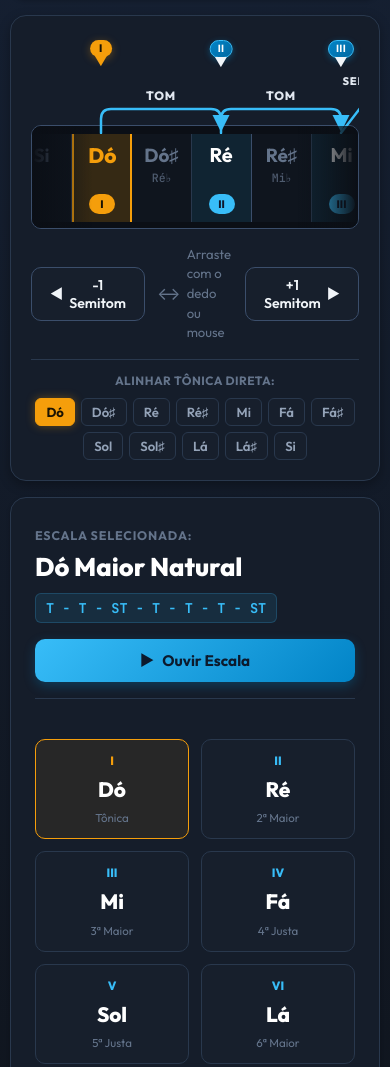
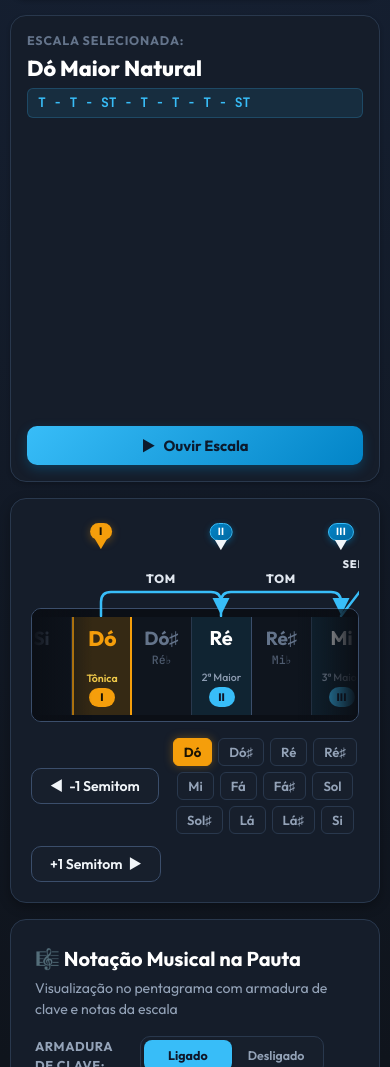
Before and after one commit to Morphabius/escala-interativa, a plain HTML site: page index.html in a window 390 px wide. Shown: the part 420-1487 px from the top of the page. Drawn offline with Linux system fonts and the light colour scheme.

Commit message:
Move degree names to tape cells, reorder dashboard above ruler, and embed quick root shortcuts in nav bar

```diff
--- a/app.js
+++ b/app.js
@@ -203,6 +203,7 @@ const state = {
   totalCycles: 7,      // 7 repetições de 12 semitons = 84 células
   trackOffset: 0,      // Deslocamento X atual em pixels
   isDragging: false,
+  justDragged: false,
   dragStartX: 0,
   dragStartOffset: 0,
 
@@ -233,7 +234,6 @@ const dom = {
 
   currentScaleTitle: document.getElementById("currentScaleTitle"),
   scaleFormulaBadge: document.getElementById("scaleFormulaBadge"),
-  scaleDegreesGrid: document.getElementById("scaleDegreesGrid"),
   theoryBannerContainer: document.getElementById("theoryBannerContainer"),
   btnPlayScale: document.getElementById("btnPlayScale"),
 
@@ -370,11 +370,18 @@ function buildTapeCells() {
     cell.innerHTML = `
       <span class="cell-note-name">${getNoteName(pitchClass)}</span>
       <span class="cell-enharmonic">${getEnharmonicSubtitle(pitchClass)}</span>
+      <span class="degree-name"></span>
       <span class="cell-degree-tag"></span>
     `;
 
     cell.addEventListener("click", () => {
-      if (!state.isDragging) {
+      if (state.isDragging || state.justDragged) return;
+      if (cell.classList.contains("in-scale") && cell.dataset.midi) {
+        const midi = parseInt(cell.dataset.midi, 10);
+        playTone(midi, 0.45);
+        cell.classList.add("is-playing");
+        setTimeout(() => cell.classList.remove("is-playing"), 220);
+      } else {
         alignToPitch(pitchClass, true);
         playTone(pitchClass + 60);
       }
@@ -638,6 +645,7 @@ function renderTapeHighlights() {
     const pitch = parseInt(cell.dataset.pitch);
     const noteNameEl = cell.querySelector(".cell-note-name");
     const enharmonicEl = cell.querySelector(".cell-enharmonic");
+    const degreeNameEl = cell.querySelector(".degree-name");
     const degreeTagEl = cell.querySelector(".cell-degree-tag");
 
     const diffFromTonicCell = idx - activeTonicCellIndex;
@@ -680,6 +688,14 @@ function renderTapeHighlights() {
         enharmonicEl.textContent = getEnharmonicSubtitle(pitch);
       }
 
+      // Descrição do grau / intervalo transferida para a fita
+      if (degreeNameEl) {
+        degreeNameEl.textContent = scale.intervalsDesc[degreeIndex] || "";
+      }
+
+      // Nota MIDI exata do grau (com oitava ascendente para o Grau VIII soar 1 oitava acima do I)
+      cell.dataset.midi = 60 + state.currentRootPitch + relativeOffsets[degreeIndex];
+
       // Grau exibido na tag
       const degRoman = ["I", "II", "III", "IV", "V", "VI", "VII", "VIII"][degreeIndex] || (degreeIndex + 1);
       degreeTagEl.textContent = degRoman;
@@ -694,6 +710,10 @@ function renderTapeHighlights() {
       cell.classList.remove("in-scale", "is-tonic", "has-conflict");
       noteNameEl.textContent = getNoteName(pitch);
       enharmonicEl.textContent = getEnharmonicSubtitle(pitch);
+      if (degreeNameEl) {
+        degreeNameEl.textContent = "";
+      }
+      delete cell.dataset.midi;
       degreeTagEl.textContent = "";
     }
   });
@@ -720,40 +740,6 @@ function renderDashboard() {
 
   // Renderiza o Banner Didático Teórico
   renderTheoryBanner(scaleAnalysis);
-
-  // Grid de Graus
-  dom.scaleDegreesGrid.innerHTML = "";
-  const relativeOffsets = getScaleRelativeOffsets();
-
-  scaleAnalysis.degreeNotes.forEach((noteNameRaw, i) => {
-    const isRoot = i === 0 || i === scaleAnalysis.degreeNotes.length - 1;
-    const hasConflict = scaleAnalysis.conflictDegreeIndices.has(i);
-    const card = document.createElement("div");
-    card.className = `degree-card ${isRoot ? "is-root" : ""} ${hasConflict ? "has-conflict" : ""}`;
-
-    const degreeNum = scale.degrees[i] ? scale.degrees[i].split(" ")[0] : `Grau ${i+1}`;
-    const intervalName = scale.intervalsDesc[i] || "";
-
-    let noteName = noteNameRaw;
-    if (state.naming === "cifra") {
-      noteName = translateToCifra(noteName);
-    }
-
-    card.innerHTML = `
-      <span class="degree-num">${degreeNum}</span>
-      <span class="degree-note">${noteName}</span>
-      <span class="degree-name">${intervalName}</span>
-      ${hasConflict ? '<span class="conflict-badge">⚠️ Repetição</span>' : ''}
-    `;
-
-    const offset = relativeOffsets[i] !== undefined ? relativeOffsets[i] : 0;
-    const midiNote = 60 + state.currentRootPitch + offset;
-    card.addEventListener("click", () => {
-      playTone(midiNote);
-    });
-
-    dom.scaleDegreesGrid.appendChild(card);
-  });
 
   // Atualiza a Notação Musical na Pauta (Pentagrama)
   renderMusicalStaff();
@@ -855,6 +841,7 @@ function setupDragEvents() {
 
   const onPointerDown = (e) => {
     state.isDragging = true;
+    state.justDragged = false;
     state.dragStartX = e.clientX;
     state.dragStartOffset = state.trackOffset;
     dom.tapeTrack.style.transition = "none";
@@ -864,6 +851,9 @@ function setupDragEvents() {
   const onPointerMove = (e) => {
     if (!state.isDragging) return;
     const deltaX = e.clientX - state.dragStartX;
+    if (Math.abs(deltaX) > 4) {
+      state.justDragged = true;
+    }
     state.trackOffset = state.dragStartOffset + deltaX;
 
     const singleCycleWidth = 12 * state.cellWidth;
@@ -894,6 +884,14 @@ function setupDragEvents() {
     if (!state.isDragging) return;
     state.isDragging = false;
     viewport.releasePointerCapture(e.pointerId);
+
+    if (!state.justDragged) {
+      return;
+    }
+
+    setTimeout(() => {
+      state.justDragged = false;
+    }, 60);
 
     const nearestCell = Math.round((state.anchorX - state.trackOffset) / state.cellWidth);
     state.currentRootPitch = ((nearestCell % 12) + 12) % 12;
@@ -1075,13 +1073,11 @@ function playScaleSequence() {
     playTone(midi, 0.45, delay);
 
     setTimeout(() => {
-      const cards = dom.scaleDegreesGrid.querySelectorAll(".degree-card");
-      if (cards[idx]) {
-        cards[idx].style.transform = "scale(1.08)";
-        cards[idx].style.borderColor = "#f59e0b";
+      const cells = dom.tapeTrack.querySelectorAll(".chromatic-cell.in-scale");
+      if (cells[idx]) {
+        cells[idx].classList.add("is-playing");
         setTimeout(() => {
-          cards[idx].style.transform = "";
-          cards[idx].style.borderColor = "";
+          cells[idx].classList.remove("is-playing");
         }, 280);
       }
     }, delay * 1000);
--- a/index.html
+++ b/index.html
@@ -66,6 +66,24 @@
       </div>
     </section>
 
+    <!-- Painel de Resultado e Análise Musical -->
+    <section class="results-dashboard">
+      <div class="dashboard-header">
+        <div class="current-scale-summary">
+          <span class="summary-prefix">Escala Selecionada:</span>
+          <h2 class="current-scale-title" id="currentScaleTitle">Dó Maior Natural</h2>
+          <div class="formula-badge" id="scaleFormulaBadge">T - T - ST - T - T - T - ST</div>
+        </div>
+
+        <button id="btnPlayScale" class="play-audio-btn">
+          <span class="play-icon">▶</span> Ouvir Escala
+        </button>
+      </div>
+
+      <!-- Banner Didático de Alerta / Sucesso de Ortografia Diatônica -->
+      <div id="theoryBannerContainer" class="theory-banner-wrapper"></div>
+    </section>
+
     <!-- Área Principal da Régua Interativa -->
     <main class="interactive-stage">
       <!-- Indicador dos Graus / Linha Guia Superior -->
@@ -95,45 +113,15 @@
         <button id="btnPrevSemitone" class="nav-btn" title="Recuar 1 Semitom">
           <span class="icon">◀</span> -1 Semitom
         </button>
-        <div class="drag-hint">
-          <span class="drag-icon">↔</span> Arraste com o dedo ou mouse
+        <!-- Atalhos rápidos de Tônica -->
+        <div class="quick-roots-list" id="quickRootsList">
+          <!-- Botões C, C#, D, etc. injetados dinamicamente -->
         </div>
         <button id="btnNextSemitone" class="nav-btn" title="Avançar 1 Semitom">
           +1 Semitom <span class="icon">▶</span>
         </button>
       </div>
-
-      <!-- Atalhos rápidos de Tônica -->
-      <div class="quick-roots-wrapper">
-        <span class="quick-label">Alinhar Tônica direta:</span>
-        <div class="quick-roots-list" id="quickRootsList">
-          <!-- Botões C, C#, D, etc. injetados dinamicamente -->
-        </div>
-      </div>
     </main>
-
-    <!-- Painel de Resultado e Análise Musical -->
-    <section class="results-dashboard">
-      <div class="dashboard-header">
-        <div class="current-scale-summary">
-          <span class="summary-prefix">Escala Selecionada:</span>
-          <h2 class="current-scale-title" id="currentScaleTitle">Dó Maior Natural</h2>
-          <div class="formula-badge" id="scaleFormulaBadge">T - T - ST - T - T - T - ST</div>
-        </div>
-
-        <button id="btnPlayScale" class="play-audio-btn">
-          <span class="play-icon">▶</span> Ouvir Escala
-        </button>
-      </div>
-
-      <!-- Banner Didático de Alerta / Sucesso de Ortografia Diatônica -->
-      <div id="theoryBannerContainer" class="theory-banner-wrapper"></div>
-
-      <!-- Tabela / Lista dos Graus da Escala Resultante -->
-      <div class="scale-degrees-grid" id="scaleDegreesGrid">
-        <!-- Cartões de cada grau gerados dinamicamente -->
-      </div>
-    </section>
 
     <!-- Seção de Notação Musical na Pauta (Pentagrama) -->
     <section class="musical-card">
--- a/style.css
+++ b/style.css
@@ -24,7 +24,7 @@
   --degree-active-text: #ffffff;
 
   --cell-width: 80px;
-  --cell-height: 98px;
+  --cell-height: 112px;
 
   --font-sans: 'Outfit', -apple-system, BlinkMacSystemFont, "Segoe UI", Roboto, sans-serif;
   --font-mono: 'JetBrains Mono', monospace;
@@ -390,10 +390,43 @@ body {
   font-size: 0.72rem;
   color: var(--text-dim);
   font-family: var(--font-mono);
-  min-height: 18px;
-  line-height: 18px;
+  min-height: 16px;
+  line-height: 16px;
   margin-top: 2px;
   opacity: 0.75;
+}
+
+.chromatic-cell .degree-name {
+  font-size: 0.66rem;
+  font-weight: 500;
+  color: var(--text-muted);
+  text-align: center;
+  line-height: 1.15;
+  min-height: 16px;
+  margin-top: 3px;
+  opacity: 0;
+  transition: opacity 0.18s ease, color 0.18s ease;
+  word-break: break-word;
+}
+
+.chromatic-cell.in-scale .degree-name {
+  opacity: 0.95;
+}
+
+.chromatic-cell.is-tonic .degree-name {
+  color: #fcd34d;
+  font-weight: 600;
+}
+
+.chromatic-cell.is-playing {
+  background: rgba(56, 189, 248, 0.28) !important;
+  box-shadow: inset 0 0 12px rgba(56, 189, 248, 0.5);
+  transform: scale(1.03);
+}
+
+.chromatic-cell.is-tonic.is-playing {
+  background: rgba(245, 158, 11, 0.34) !important;
+  box-shadow: inset 0 0 12px rgba(245, 158, 11, 0.55);
 }
 
 .cell-degree-tag {
@@ -481,13 +514,15 @@ body {
 .tape-navigation-bar {
   width: 100%;
   display: flex;
+  flex-wrap: wrap;
   align-items: center;
   justify-content: space-between;
-  margin-bottom: 16px;
+  margin-bottom: 0;
   gap: 12px;
 }
 
 .nav-btn {
+  flex-shrink: 0;
   background: var(--bg-secondary);
   border: 1px solid var(--border-strong);
   color: var(--text-main);
@@ -546,6 +581,7 @@ body {
 }
 
 .quick-roots-list {
+  flex: 1;
   display: flex;
   flex-wrap: wrap;
   justify-content: center;
@@ -584,24 +620,32 @@ body {
   background: var(--bg-card);
   border: 1px solid var(--border-subtle);
   border-radius: var(--radius-lg);
-  padding: 24px;
+  padding: 12px 20px;
+  min-height: 95px;
   box-shadow: var(--shadow-sm);
-  display: flex;
-  flex-direction: column;
-  gap: 20px;
-}
-
-.dashboard-header {
   display: flex;
   flex-wrap: wrap;
   align-items: center;
   justify-content: space-between;
-  gap: 16px;
-  padding-bottom: 16px;
-  border-bottom: 1px solid var(--border-subtle);
+  gap: 14px;
+}
+
+.dashboard-header {
+  display: contents;
+}
+
+.current-scale-summary {
+  order: 1;
+  display: grid;
+  grid-template-columns: auto auto;
+  grid-template-rows: auto auto;
+  align-items: center;
+  column-gap: 10px;
+  row-gap: 6px;
 }
 
 .summary-prefix {
+  grid-column: 1 / -1;
   font-size: 0.78rem;
   font-weight: 700;
   color: var(--text-dim);
@@ -610,10 +654,11 @@ body {
 }
 
 .current-scale-title {
-  font-size: 1.6rem;
+  font-size: 1.35rem;
   font-weight: 800;
   color: #ffffff;
-  margin: 2px 0 6px;
+  margin: 0;
+  line-height: 1.2;
 }
 
 .formula-badge {
@@ -621,21 +666,24 @@ body {
   background: rgba(56, 189, 248, 0.1);
   color: var(--accent-primary);
   font-family: var(--font-mono);
-  font-size: 0.85rem;
+  font-size: 0.82rem;
   font-weight: 700;
   padding: 4px 10px;
   border-radius: var(--radius-sm);
   border: 1px solid rgba(56, 189, 248, 0.2);
+  white-space: nowrap;
 }
 
 .play-audio-btn {
+  order: 3;
+  flex-shrink: 0;
   background: linear-gradient(135deg, #38bdf8 0%, #0284c7 100%);
   color: #0c1a2d;
   border: none;
   font-family: var(--font-sans);
-  font-size: 0.95rem;
+  font-size: 0.92rem;
   font-weight: 700;
-  padding: 12px 22px;
+  padding: 10px 18px;
   border-radius: var(--radius-md);
   cursor: pointer;
   display: inline-flex;
@@ -740,17 +788,19 @@ body {
 
 /* Banners Didáticos de Análise Teórica */
 .theory-banner-wrapper {
-  width: 100%;
+  order: 2;
+  flex: 1 1 280px;
+  min-width: 0;
 }
 
 .theory-alert-banner {
   border-radius: var(--radius-md);
-  padding: 12px 16px;
+  padding: 8px 12px;
   display: flex;
-  align-items: flex-start;
-  gap: 12px;
-  font-size: 0.9rem;
-  line-height: 1.5;
+  align-items: center;
+  gap: 10px;
+  font-size: 0.82rem;
+  line-height: 1.35;
   transition: all 0.25s ease;
 }
 
@@ -1057,7 +1107,7 @@ body {
 @media (max-width: 768px) {
   :root {
     --cell-width: 68px;
-    --cell-height: 92px;
+    --cell-height: 104px;
   }
 
   body {
@@ -1088,9 +1138,15 @@ body {
     font-size: 0.78rem;
   }
 
-  .dashboard-header {
+  .results-dashboard {
     flex-direction: column;
     align-items: stretch;
+    padding: 16px;
+    min-height: unset;
+  }
+
+  .current-scale-summary {
+    grid-template-columns: 1fr;
   }
 
   .play-audio-btn {
@@ -1118,7 +1174,7 @@ body {
 @media (max-width: 480px) {
   :root {
     --cell-width: 60px;
-    --cell-height: 88px;
+    --cell-height: 98px;
   }
 
   .scale-degrees-grid {
```
